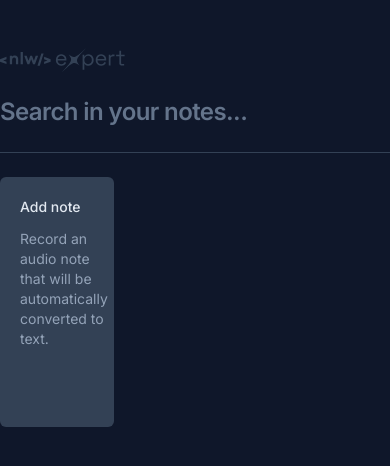
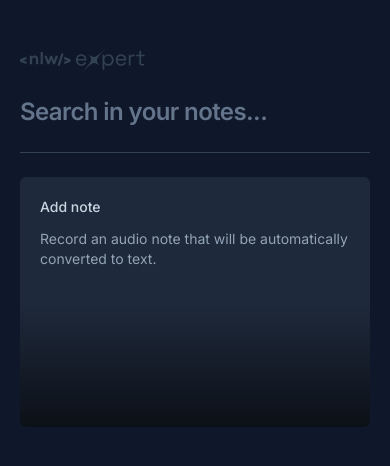
Before and after one commit to patriciasegantine/nlw-expert, a React (Vite) app: page / in a window 390 px wide. Shown: the top 466 px of the page. Built offline with nearby package versions, Linux system fonts and the light colour scheme.

Commit message:
feat: responsividade and create card component

```diff
--- a/src/app.tsx
+++ b/src/app.tsx
@@ -43,7 +43,7 @@ export const App: React.FC = () => {
   }
 
   return (
-    <div className="mx-auto max-w-6xl my-12 space-y-6">
+    <div className="mx-auto max-w-6xl my-12 space-y-6 px-5">
       <img src={logo} alt="NLW expert"/>
 
       <form className="w-full mt-6">
@@ -57,7 +57,7 @@ export const App: React.FC = () => {
 
       <div className="h-[1px] bg-slate-700"/>
 
-      <div className="grid grid-cols-3 auto-rows-[250px] gap-6">
+      <div className="grid grid-cols auto-rows-[250px] gap-6 sm:grid-cols-2 lg:grid-cols-3">
         <NewNoteCard
           onCreateTextNote={onCreateTextNote}
         />
--- /dev/null
+++ b/src/components/card.tsx
@@ -0,0 +1,54 @@
+import React from 'react';
+import * as Dialog from '@radix-ui/react-dialog';
+import { X } from "lucide-react";
+
+interface NoteCardProps {
+  titleCard: string
+  contentCard: string
+  bodyCard: React.ReactElement
+  handleResetEditor?: () => void
+}
+
+export const Card: React.FC<NoteCardProps> = ({titleCard, contentCard, bodyCard, handleResetEditor}) => {
+  return (
+    <Dialog.Root>
+
+      <Dialog.Trigger
+        className="flex flex-col bg-slate-800 rounded-md p-5 gap-3 outline-none overflow-hidden relative hover:ring-2
+        hover:ring-slate-600 text-left focus-visible:ring-2 focus-visible:ring-lime-400"
+        onClick={handleResetEditor}
+      >
+        <span className="text-slate-300 text-sm font-medium">
+          {titleCard}
+        </span>
+
+        <p className="text-slate-400 text-sm">
+          {contentCard}
+        </p>
+
+        <div
+          className="absolute bottom-0 left-0 right-0 h-1/2 bg-gradient-to-t from-black/60 to-black/0 pointer-events-none"/>
+      </Dialog.Trigger>
+
+      <Dialog.Portal>
+        <Dialog.Overlay className="bg-black/60 fixed inset-0 data-[state=open]:animate-overlayShow"/>
+
+        <Dialog.Content
+          className="bg-slate-700 z-10 fixed inset-0 md:inset-auto md:top-[50%] md:left-[50%] md:translate-x-[-50%] md:translate-y-[-50%] md:max-w-[640px] w-full md:h-[60vh] md:rounded-md flex flex-col focus:outline-none data-[state=open]:animate-overlayShow overflow-hidden">
+
+          <Dialog.Close asChild>
+            <button
+              className="bg-slate-800 p-1.5 text-slate-400 text-sm  hover:bg-slate-600 hover:text-red-400 focus:shadow-violet7 absolute top-[10px] right-[10px] inline-flex h-[25px] w-[25px] appearance-none items-center justify-center rounded-full focus:shadow-[0_0_0_2px] focus:outline-none"
+              aria-label="Close"
+            >
+              <X className="size-5"/>
+            </button>
+          </Dialog.Close>
+
+          {bodyCard}
+
+        </Dialog.Content>
+      </Dialog.Portal>
+    </Dialog.Root>
+  );
+};
--- a/src/components/new-note-card.tsx
+++ b/src/components/new-note-card.tsx
@@ -1,7 +1,6 @@
 import React, { ChangeEvent, FormEvent, useState } from 'react';
-import * as Dialog from "@radix-ui/react-dialog";
-import { X } from "lucide-react";
 import { toast } from "sonner";
+import { Card } from "@/components/card.tsx";
 
 interface INewNoteCard {
   onCreateTextNote: (content: string) => void
@@ -84,39 +83,17 @@ export const NewNoteCard: React.FC<INewNoteCard> = ({onCreateTextNote}) => {
   }
 
   return (
-    <Dialog.Root>
-      <Dialog.Trigger
-        className="flex flex-col bg-slate-700 rounded-md p-5 gap-3 outline-none hover:ring-2 hover:ring-slate-600 text-left focus-visible:ring-2 focus-visible:ring-lime-400"
-        onClick={handleResetEditor}
-      >
-          <span className="text-slate-200 text-sm font-medium">
-            Add note
-          </span>
-        <p className="text-slate-400 text-sm">
-          Record an audio note that will be automatically converted to text.
-        </p>
-      </Dialog.Trigger>
-
-      <Dialog.Portal>
-        <Dialog.Overlay className="bg-black/60 fixed inset-0 data-[state=open]:animate-overlayShow"/>
-
-        <Dialog.Content
-          className="bg-slate-700 z-10 fixed top-[50%] left-[50%] translate-x-[-50%] translate-y-[-50%] max-w-[640px] max-h-[85vh] w-full h-[60vh] rounded-md flex flex-col focus:outline-none data-[state=open]:animate-overlayShow overflow-hidden">
-
-          <Dialog.Close asChild>
-            <button
-              className="bg-slate-800 p-1.5 text-slate-400 text-sm  hover:bg-slate-600 hover:text-red-400 focus:shadow-violet7 absolute top-[10px] right-[10px] inline-flex h-[25px] w-[25px] appearance-none items-center justify-center rounded-full focus:shadow-[0_0_0_2px] focus:outline-none"
-              aria-label="Close"
-            >
-              <X className="size-5"/>
-            </button>
-          </Dialog.Close>
-
+    <  Card
+      titleCard={'Add note'}
+      contentCard={'Record an audio note that will be automatically converted to text.'}
+      handleResetEditor={handleResetEditor}
+      bodyCard={
+        <>
           <form className="flex flex-1 flex-col">
             <div className="flex flex-col flex-1 gap-3 p-5">
-            <span className="text-sm font-medium text-slate-300">
-            Add note
-            </span>
+                <span className="text-sm font-medium text-slate-300">
+                Add note
+                </span>
               {
                 shouldShowOnboarding
                   ? <p className="text-sm leading-6 text-slate-400">
@@ -167,10 +144,9 @@ export const NewNoteCard: React.FC<INewNoteCard> = ({onCreateTextNote}) => {
             }
 
           </form>
+        </>
+      }
+    />
 
-
-        </Dialog.Content>
-      </Dialog.Portal>
-    </Dialog.Root>
   );
 };
--- a/src/components/note-card.tsx
+++ b/src/components/note-card.tsx
@@ -1,7 +1,6 @@
 import React from 'react';
-import * as Dialog from '@radix-ui/react-dialog';
 import { formatDistanceToNow } from "date-fns";
-import { X } from "lucide-react";
+import { Card } from "@/components/card.tsx";
 
 interface NoteCardProps {
   createDate: Date
@@ -10,38 +9,11 @@ interface NoteCardProps {
 
 export const NoteCard: React.FC<NoteCardProps> = ({content, createDate}) => {
   return (
-    <Dialog.Root>
-
-      <Dialog.Trigger
-        className="flex flex-col bg-slate-800 rounded-md p-5 gap-3 outline-none overflow-hidden relative hover:ring-2
-        hover:ring-slate-600 text-left focus-visible:ring-2 focus-visible:ring-lime-400">
-        <span className="text-slate-300 text-sm font-medium">
-          {formatDistanceToNow(createDate, {addSuffix: true})}
-        </span>
-
-        <p className="text-slate-400 text-sm">
-          {content}
-        </p>
-
-        <div
-          className="absolute bottom-0 left-0 right-0 h-1/2 bg-gradient-to-t from-black/60 to-black/0 pointer-events-none"/>
-      </Dialog.Trigger>
-
-      <Dialog.Portal>
-        <Dialog.Overlay className="bg-black/60 fixed inset-0 data-[state=open]:animate-overlayShow"/>
-
-        <Dialog.Content
-          className="bg-slate-700 z-10 fixed top-[50%] left-[50%] translate-x-[-50%] translate-y-[-50%] max-w-[640px] max-h-[85vh] w-full h-[60vh] rounded-md flex flex-col focus:outline-none data-[state=open]:animate-overlayShow overflow-hidden">
-
-          <Dialog.Close asChild>
-            <button
-              className="bg-slate-800 p-1.5 text-slate-400 text-sm  hover:bg-slate-600 hover:text-red-400 focus:shadow-violet7 absolute top-[10px] right-[10px] inline-flex h-[25px] w-[25px] appearance-none items-center justify-center rounded-full focus:shadow-[0_0_0_2px] focus:outline-none"
-              aria-label="Close"
-            >
-              <X className="size-5"/>
-            </button>
-          </Dialog.Close>
-
+    <Card
+      titleCard={formatDistanceToNow(createDate, {addSuffix: true})}
+      contentCard={content}
+      bodyCard={
+        <>
           <div className="flex flex-col flex-1 gap-3 p-5">
             <span className="text-sm font-medium text-slate-300">
              {formatDistanceToNow(createDate)}
@@ -52,18 +24,14 @@ export const NoteCard: React.FC<NoteCardProps> = ({content, createDate}) => {
             </p>
           </div>
 
-
-          {/*<Dialog.Close>*/}
           <button
             type="button"
             className="w-full text-sm bg-slate-800 text-slate-300 font-medium py-4 outline-none group">
             Deseja <span className="text-red-400 group-hover:underline">apagar essa nota</span> ?
           </button>
-          {/*</Dialog.Close>*/}
+        </>
+      }
+    />
 
-
-        </Dialog.Content>
-      </Dialog.Portal>
-    </Dialog.Root>
   );
 };
```
